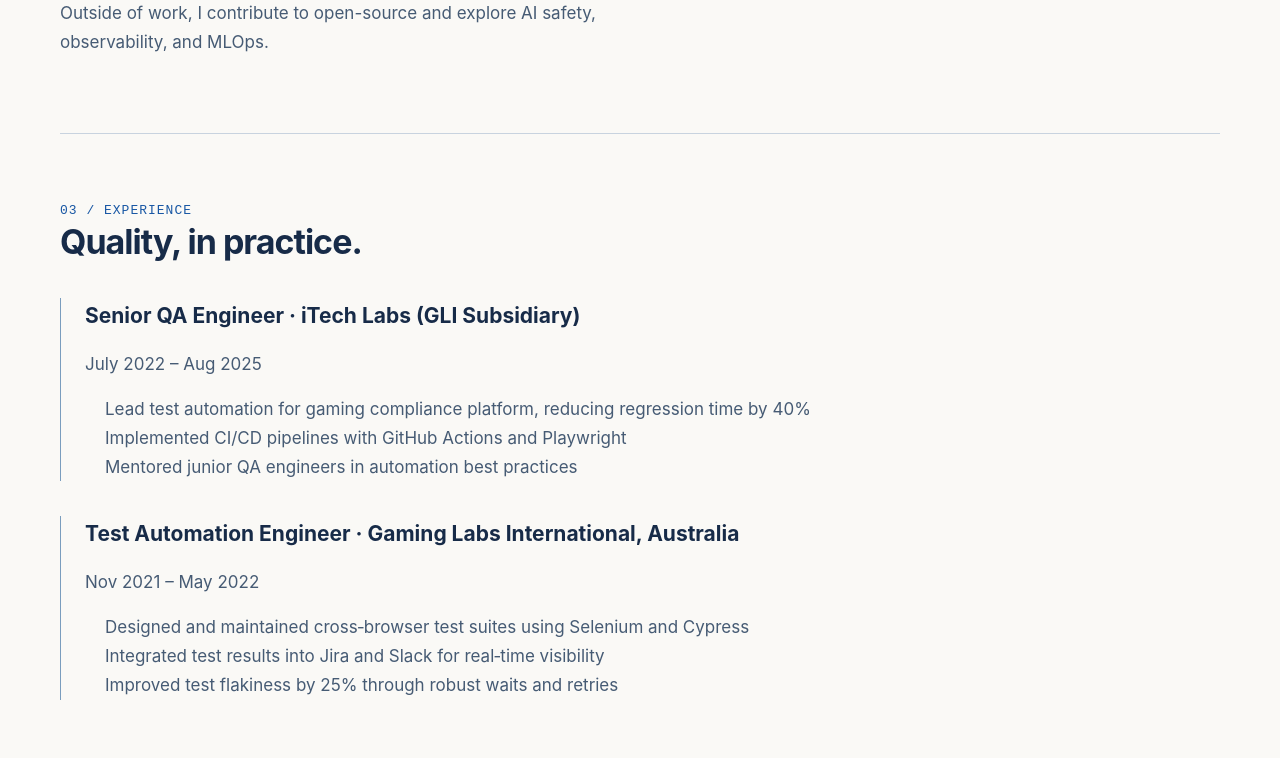
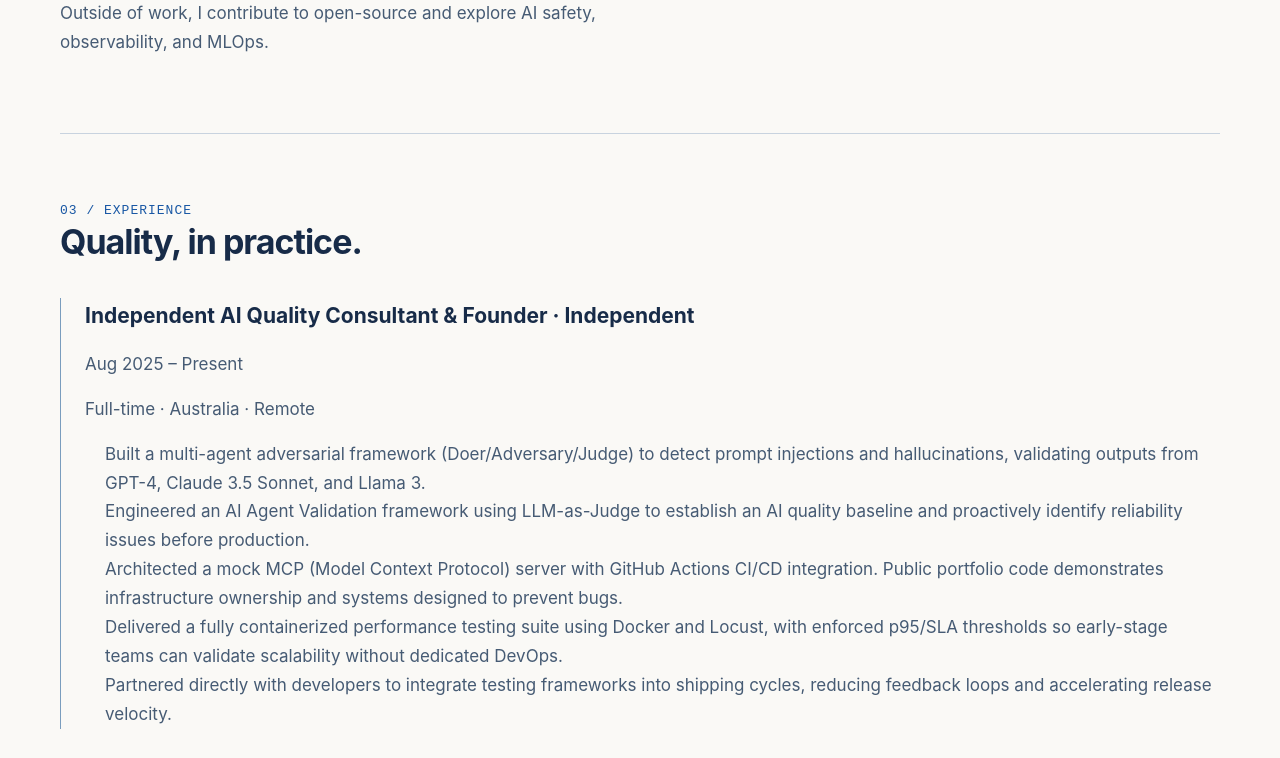
Before and after one commit to kallurayaankit/ankitkallurayarepo, a React (Vite) app: page / in a window 1280 px wide. Shown: the part 3025-3783 px from the top of the page. Built offline with nearby package versions, Linux system fonts and the light colour scheme.

Commit message:
Add supplied independent AI consultancy experience

```diff
--- a/src/App.jsx
+++ b/src/App.jsx
@@ -9,7 +9,7 @@ export default function App(){
     <main><section className="spatial-hero" id="hero"><div><p className="eyebrow">Quality engineering meets applied AI</p><h1>Ankit<br/><em>Kalluraya.</em></h1><p className="hero-role">{heroData.role}</p><p className="hero-copy">{heroData.description}</p><div className="hero-actions"><a className="action primary" href="#projects">View featured projects</a><a className="action" href={socialLinks.github}>View GitHub</a></div><div className="hero-index"><span>01 / AI quality</span><span>02 / Applied AI</span><span>03 / Automation</span></div></div><div className="dimension" data-depth aria-hidden="true"><div className="orb"/><div className="orbit"/><div className="orbit two"/><div className="orbit three"/><div className="dimension-label one"><small>Quality layer</small><b>Evidence over assumptions</b></div><div className="dimension-label two"><small>Intelligence layer</small><b>Ideas into applications</b></div><div className="dimension-caption">BUILD · CHALLENGE · REFINE</div></div></section>
     <div className="page-content"><section id="projects"><div className="section-heading"><div><span className="section-number">01 / SELECTED WORK</span><h2>Two ways I build with AI.</h2></div><p>Start with ReleaseRadar for AI-assisted testing, or Jev Flight Agent for a standalone AI application.</p></div><div className="project-grid">{projectsData.map((p,i)=><article key={p.repo} className={`project-card ${i<2?'flagship':''}`} data-tilt>{i<2&&<div className="project-art" aria-hidden="true">{i===0?<div className="radar-rings"/>:<div className="flight-route">ZRH<i/>LON</div>}</div>}<p className="project-category">{p.category}</p><h3>{p.title}</h3><p>{p.description}</p>{p.note&&<p className="project-note">{p.note}</p>}<div className="project-tech">{p.tech.map(t=><span className="tech-chip" key={t}>{t}</span>)}</div><div className="project-links"><a href={p.repo} target="_blank" rel="noopener noreferrer">View source code</a>{p.demo&&<a href={p.demo} target="_blank" rel="noopener noreferrer">{p.demoLabel} ↗</a>}{p.evidence&&<a href={p.evidence} target="_blank" rel="noopener noreferrer">{p.evidenceLabel} ↗</a>}</div></article>)}</div><p className="projects-more"><a href="https://github.com/kallurayaankit?tab=repositories">Explore all public repositories ↗</a></p></section>
     <section className="editorial-section" id="about"><div className="editorial-grid"><div><span className="section-number">02 / THE APPROACH</span><h2>{aboutData.title}</h2>{aboutData.paragraphs.map(p=><p key={p}>{p}</p>)}</div><div>{Object.entries(skills).map(([key,values])=><div key={key}><h3>{key==='ciCd'?'CI/CD & tools':key==='testing'?'Testing':'Languages'}</h3><ul className="skill-list">{values.map(s=><li key={s}>{s}</li>)}</ul></div>)}</div></div></section>
-    <section className="editorial-section" id="experience"><span className="section-number">03 / EXPERIENCE</span><h2>Quality, in practice.</h2>{experienceData.map(j=><div className="job" key={j.company}><h3>{j.role} · {j.company}</h3><p>{j.period}</p><ul>{j.points.map(p=><li key={p}>{p}</li>)}</ul></div>)}</section>
+    <section className="editorial-section" id="experience"><span className="section-number">03 / EXPERIENCE</span><h2>Quality, in practice.</h2>{experienceData.map(j=><div className="job" key={j.company}><h3>{j.role} · {j.company}</h3><p>{j.period}</p>{j.location&&<p>{j.employment} · {j.location}</p>}<ul>{j.points.map(p=><li key={p}>{p}</li>)}</ul></div>)}</section>
     <section className="contact-section" id="contact"><span className="section-number">04 / LET'S CONNECT</span><h2>Let’s talk about your next project.</h2><p>Let’s talk quality engineering, AI safety, and useful applications.</p><a className="action primary" href={`mailto:${socialLinks.email}`}>Email Ankit</a><p><a href={socialLinks.github}>GitHub</a> · <a href={socialLinks.huggingface}>Hugging Face</a> · <a href={socialLinks.linkedin}>LinkedIn</a></p></section>
     <footer className="site-footer"><span>© 2026 Ankit Kalluraya<br/>Built with intent. Backed by evidence.</span><button className="motion-toggle" data-motion-toggle aria-pressed="false">Pause motion</button></footer></div></main></>;
 }
--- a/src/data/portfolioData.js
+++ b/src/data/portfolioData.js
@@ -16,6 +16,20 @@ export const aboutData = {
 };
 
 export const experienceData = [
+{
+  "company": "Independent",
+  "role": "Independent AI Quality Consultant & Founder",
+  "period": "Aug 2025 – Present",
+  "employment": "Full-time",
+  "location": "Australia · Remote",
+  "points": [
+    "Built a multi-agent adversarial framework (Doer/Adversary/Judge) to detect prompt injections and hallucinations, validating outputs from GPT-4, Claude 3.5 Sonnet, and Llama 3.",
+    "Engineered an AI Agent Validation framework using LLM-as-Judge to establish an AI quality baseline and proactively identify reliability issues before production.",
+    "Architected a mock MCP (Model Context Protocol) server with GitHub Actions CI/CD integration. Public portfolio code demonstrates infrastructure ownership and systems designed to prevent bugs.",
+    "Delivered a fully containerized performance testing suite using Docker and Locust, with enforced p95/SLA thresholds so early-stage teams can validate scalability without dedicated DevOps.",
+    "Partnered directly with developers to integrate testing frameworks into shipping cycles, reducing feedback loops and accelerating release velocity."
+  ]
+},
   {
     company: "iTech Labs (GLI Subsidiary)",
     role: "Senior QA Engineer",
```
